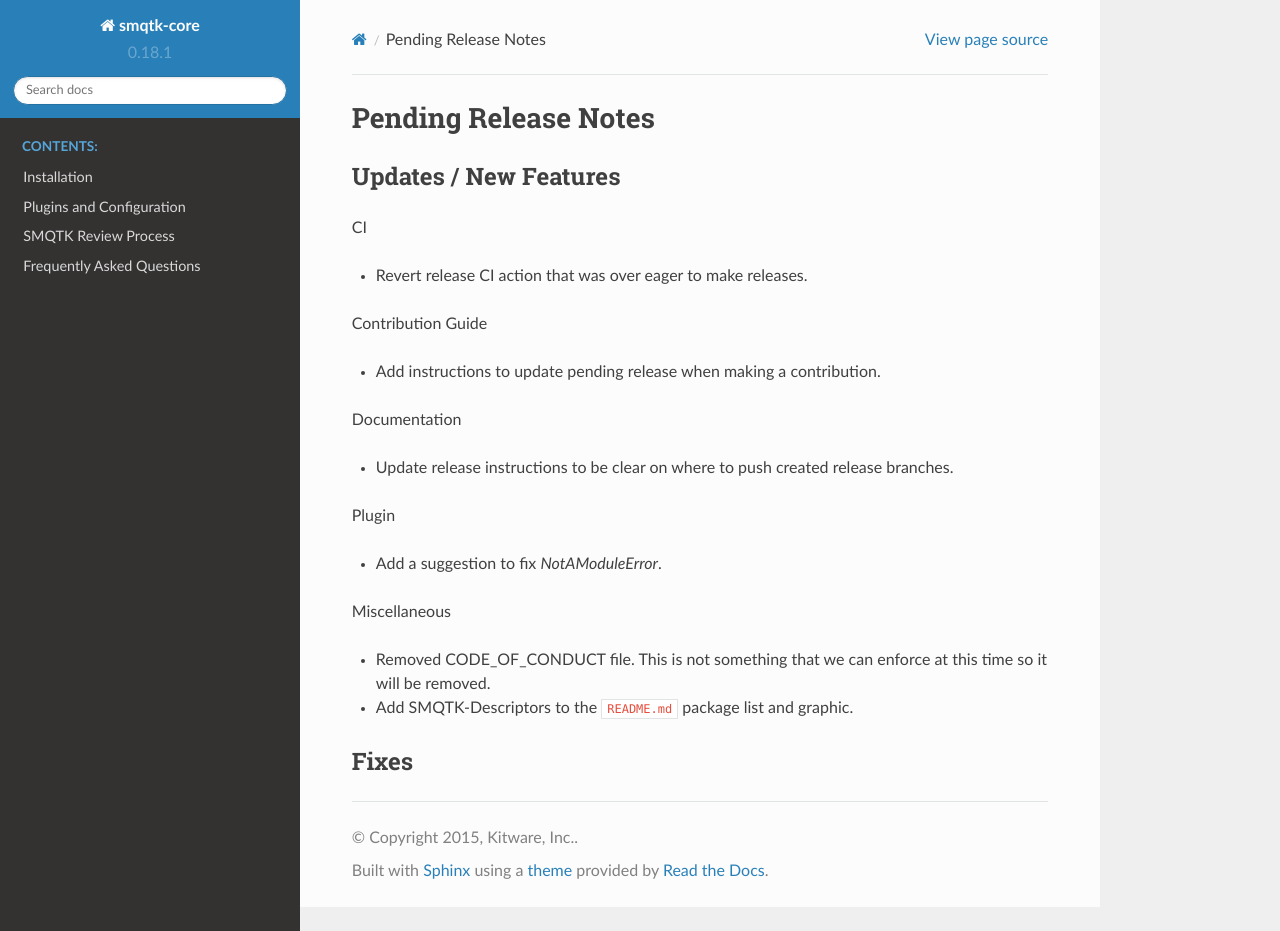
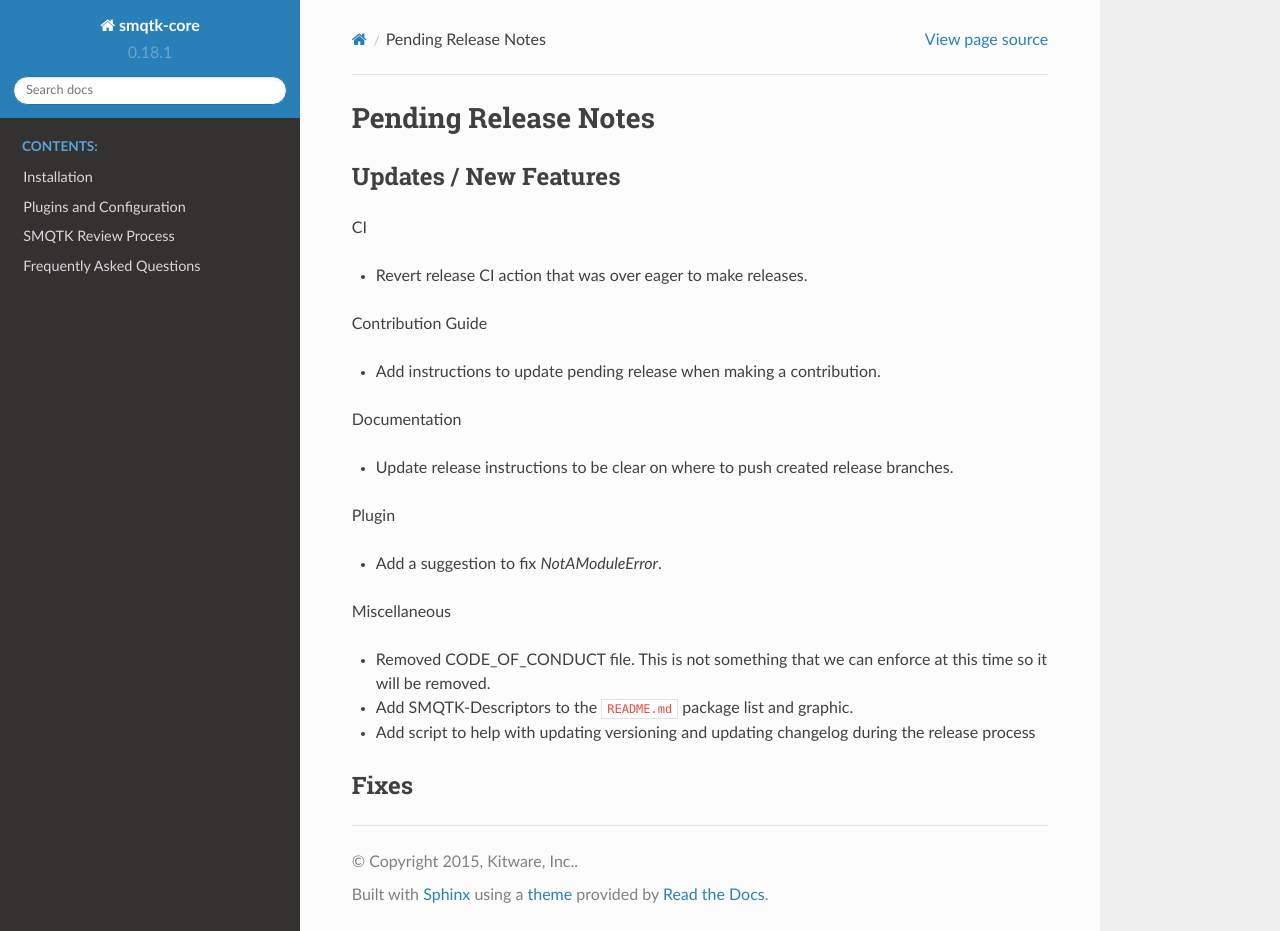
Before and after one commit to Kitware/SMQTK-Core, a Sphinx documentation site: the page built from docs/release_notes/pending_release.rst, in a window 1280 px wide and 931 px high. Built offline with Sphinx 7.4.7 and the Read the Docs theme 2.0.0, drawn with Linux system fonts in a browser that asks for light colours; pages that are not in the unit, such as notebooks, are missing from menus; the version number is read from the project's files by our own code.

Commit message:
Update release notes and add description to script

```diff
--- a/docs/release_notes/pending_release.rst
+++ b/docs/release_notes/pending_release.rst
@@ -28,5 +28,8 @@ Miscellaneous
 
 * Add SMQTK-Descriptors to the ``README.md`` package list and graphic.
 
+* Add script to help with updating versioning and updating changelog during
+  the release process
+
 Fixes
 -----
```
Also changed, not shown: 1 other file.
